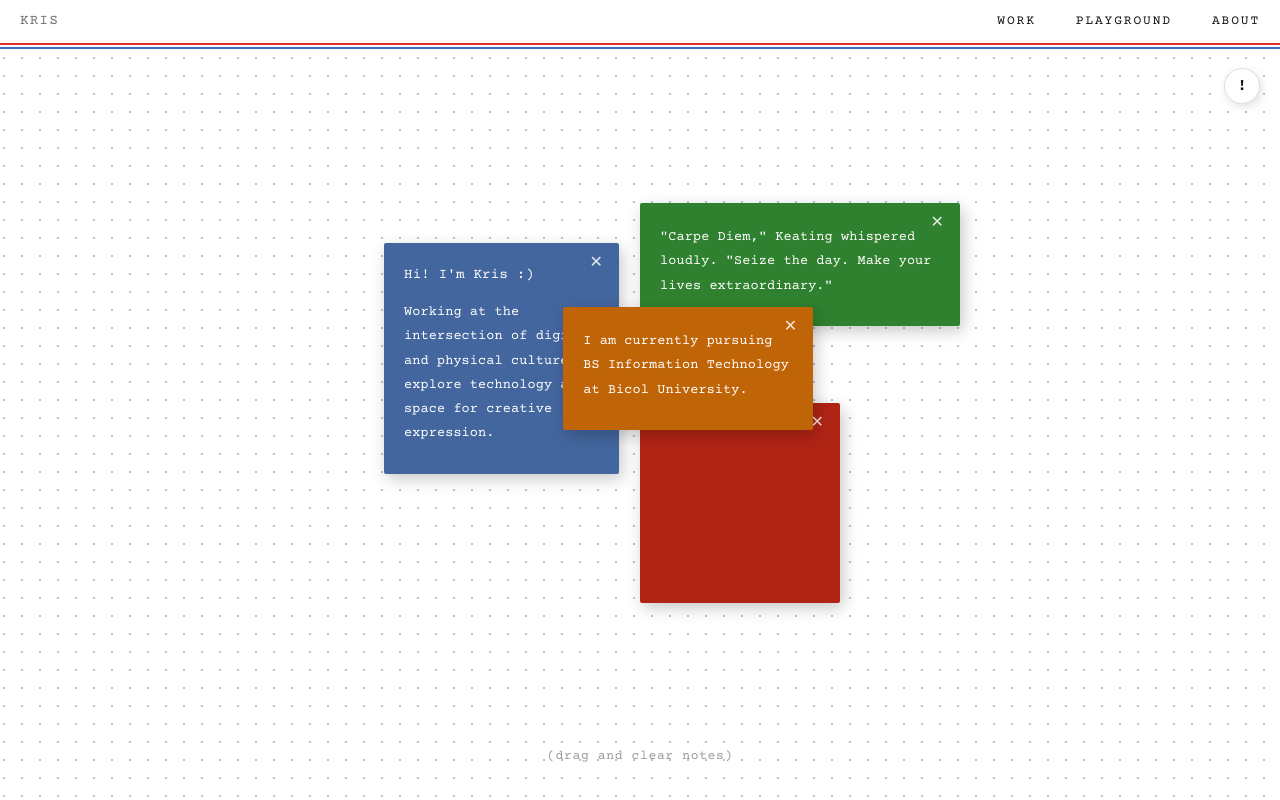
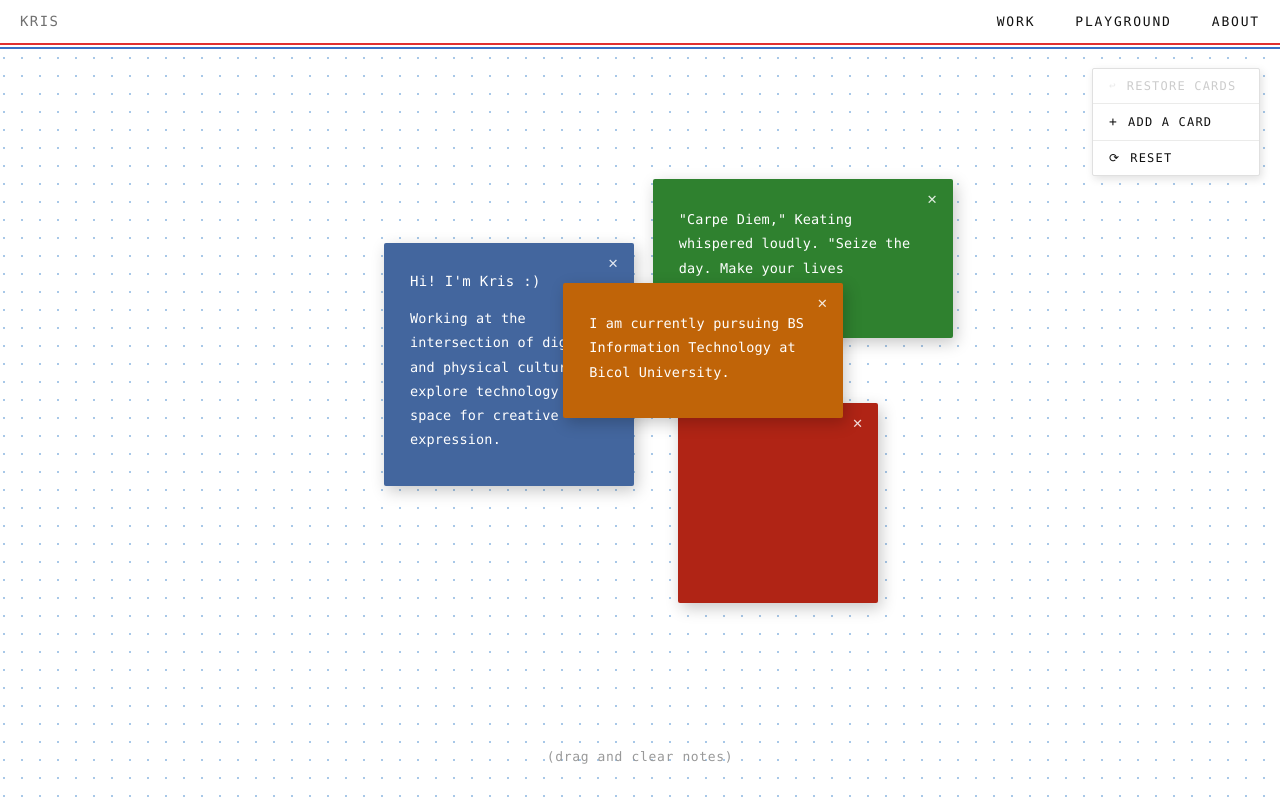
Before and after one commit to aenstudio-co/portfolio, a Next.js app: page / in a window 1280 px wide. Built offline with nearby package versions, Linux system fonts and the light colour scheme.

Commit message:
changed font and note settings button

```diff
--- a/app/page.tsx
+++ b/app/page.tsx
@@ -17,23 +17,23 @@ interface Note {
 }
 
 // ─── Static data ──────────────────────────────────────────────────────────────
-const FONT  = "'Courier Prime', 'Courier New', monospace";
+const FONT  = "Consolas, 'Courier New', monospace";
 const CFONT = "Consolas, 'Courier New', monospace";
 
 const USER_CARD_COLORS = ["#FFA0BB", "#C9E6EF", "#F1DD77", "#F7F6EF"];
 
 const DESKTOP_POSITIONS = [
-  { id: "intro",     xPct: 30, yPct: 25, color: "#43669e", width: 235, zIndex: 4 },
-  { id: "quote",     xPct: 50, yPct: 20, color: "#2f812f", width: 320, zIndex: 6 },
-  { id: "education", xPct: 44, yPct: 33, color: "#c06408", width: 250, zIndex: 8 },
-  { id: "red",       xPct: 50, yPct: 45, color: "#b02415", width: 200, zIndex: 5 },
+  { id: "intro",     xPct: 30, yPct: 25, color: "#43669e", width: 250, zIndex: 7 },
+  { id: "quote",     xPct: 51, yPct: 17, color: "#2f812f", width: 300, zIndex: 6 },
+  { id: "education", xPct: 44, yPct: 30, color: "#c06408", width: 280, zIndex: 8 },
+  { id: "red",       xPct: 53, yPct: 45, color: "#b02415", width: 200, zIndex: 5 },
 ];
 
 const MOBILE_POSITIONS = [
-  { id: "intro",     xPct: 12, yPct: 28, color: "#43669e", width: 250, zIndex: 4 },
-  { id: "quote",     xPct: 26, yPct: 17, color: "#2f812f", width: 275, zIndex: 6 },
-  { id: "education", xPct: 38, yPct: 48, color: "#c06408", width: 225, zIndex: 8 },
-  { id: "red",       xPct: 20, yPct: 57, color: "#b02415", width: 200, zIndex: 5 },
+  { id: "intro",     xPct: 12, yPct: 17, color: "#43669e", width: 250, zIndex: 7 },
+  { id: "quote",     xPct: 20, yPct: 10, color: "#2f812f", width: 300, zIndex: 6 },
+  { id: "education", xPct: 45, yPct: 37, color: "#c06408", width: 200, zIndex: 8 },
+  { id: "red",       xPct: 10, yPct: 47, color: "#b02415", width: 225, zIndex: 5 },
 ];
 
 const PROJECTS: {
@@ -93,10 +93,10 @@ const bodyStyle: React.CSSProperties = {
 // ─── Helpers ──────────────────────────────────────────────────────────────────
 function cardSizeFromText(t: string) {
   const l = t.length;
-  if (l <= 30) return { width: 160, minHeight: 160 };
-  if (l <= 60) return { width: 190, minHeight: 190 };
-  if (l <= 80) return { width: 210, minHeight: 210 };
-  return { width: 230, minHeight: 230 };
+  if (l <= 30) return { width: 200, minHeight: 200 };
+  if (l <= 60) return { width: 230, minHeight: 230 };
+  if (l <= 80) return { width: 260, minHeight: 260 };
+  return { width: 280, minHeight: 280 };
 }
 
 function randomSpawnPosition(isMobile: boolean) {
@@ -270,7 +270,7 @@ function DraggableNote({
         minHeight: note.minHeight ?? (note.id === "red" ? 200 : undefined),
         backgroundColor: note.color,
         borderRadius: 2,
-        padding: "22px 20px 28px",
+        padding: "28px 26px 34px",
         cursor: "grab",
         userSelect: "none",
         boxShadow: "3px 5px 16px rgba(0,0,0,0.22)",
@@ -565,14 +565,15 @@ function ProjectsSection({
   );
 }
 
-// ─── ExploreButton ────────────────────────────────────────────────────────────
-function ExploreButton({
-  deletedCount, onRestoreCards, onAddCard, onRestart,
+// ─── NoteControls ─────────────────────────────────────────────────────────────
+function NoteControls({
+  deletedCount, onRestoreCards, onAddCard, onRestart, isMobile,
 }: {
   deletedCount: number;
   onRestoreCards: () => void;
   onAddCard: (text: string) => void;
   onRestart: () => void;
+  isMobile: boolean;
 }) {
   const [open,    setOpen]    = useState(false);
   const [addMode, setAddMode] = useState(false);
@@ -587,50 +588,29 @@ function ExploreButton({
     const trimmed = text.trim();
     if (!trimmed) return;
     onAddCard(trimmed);
-    setText(""); setAddMode(false); setOpen(false);
+    setText(""); setAddMode(false); if (isMobile) setOpen(false);
   };
 
   const rowBtn: React.CSSProperties = {
     display: "flex", alignItems: "center", gap: 10,
     width: "100%", padding: "8px 16px",
     background: "none", border: "none", cursor: "pointer",
-    fontFamily: FONT, fontSize: 12,
+    fontFamily: CFONT, fontSize: 12,
     letterSpacing: "0.10em", textTransform: "uppercase",
     color: "#111", textAlign: "left",
+    transition: "background 0.15s",
   };
 
-  return (
-    <div
-      className="explore-btn"
-      style={{ position: "fixed", top: 60, right: 20, zIndex: 600, paddingTop: 8 }}
-      onMouseEnter={() => setOpen(true)}
-      onMouseLeave={() => { setOpen(false); setAddMode(false); }}
-    >
-      <button style={{
-        width: 36, height: 36, borderRadius: "50%",
-        background: open ? "#3B72C8" : "#fff",
-        border: open ? "1px solid #3B72C8" : "1px solid #e0e0e0",
-        boxShadow: "2px 3px 8px rgba(0,0,0,0.12)",
-        fontFamily: FONT, fontSize: 16, fontWeight: 700,
-        color: open ? "#fff" : "#111", cursor: "default",
-        display: "flex", alignItems: "center", justifyContent: "center",
-        transition: "background 0.18s, color 0.18s, border-color 0.18s",
-        position: "relative", zIndex: 602,
-      }} title="Explore">!</button>
-
-      <div style={{
-        position: "absolute", top: 44, right: 0,
-        background: "#fff", border: "1px solid #e0e0e0",
-        borderRadius: 2, padding: "8px 0", minWidth: 168,
-        boxShadow: "2px 3px 10px rgba(0,0,0,0.12)",
-        opacity: open ? 1 : 0,
-        pointerEvents: open ? "auto" : "none",
-        transform: open ? "translateY(0)" : "translateY(-6px)",
-        transition: "opacity 0.16s ease, transform 0.16s ease",
-        zIndex: 601,
-      }}>
+  const menuRows = (
+    <div style={{
+      display: "flex", flexDirection: "column",
+      background: "#fff", border: "1px solid #e0e0e0",
+      borderRadius: 2, boxShadow: "2px 3px 8px rgba(0,0,0,0.12)",
+      overflow: "hidden", minWidth: 168,
+    }}>
+        {/* Restore */}
         <button
-          onClick={() => { if (!deletedCount) return; setOpen(false); onRestoreCards(); }}
+          onClick={() => { if (!deletedCount) return; onRestoreCards(); }}
           style={{ ...rowBtn, cursor: deletedCount > 0 ? "pointer" : "default", color: deletedCount > 0 ? "#111" : "#ccc" }}
           onMouseEnter={e => { if (deletedCount > 0) (e.currentTarget as HTMLElement).style.background = "#f3f3f1"; }}
           onMouseLeave={e => { (e.currentTarget as HTMLElement).style.background = "transparent"; }}
@@ -646,7 +626,10 @@ function ExploreButton({
             }}>{deletedCount}</span>
           )}
         </button>
-        <div style={{ height: 1, background: "#ebebea", margin: "4px 0" }} />
+
+        <div style={{ height: 1, background: "#ebebea" }} />
+
+        {/* Add a Card */}
         {!addMode ? (
           <button
             onClick={() => setAddMode(true)}
@@ -670,23 +653,23 @@ function ExploreButton({
               rows={3}
               style={{
                 width: "100%", resize: "none",
-                fontFamily: FONT, fontSize: 12, color: "#111",
+                fontFamily: CFONT, fontSize: 12, color: "#111",
                 border: "1px solid #ddd", borderRadius: 2,
                 padding: "6px 8px", outline: "none", lineHeight: 1.6,
               }}
             />
             <div style={{ display: "flex", alignItems: "center", justifyContent: "space-between", marginTop: 6 }}>
-              <span style={{ fontFamily: FONT, fontSize: 10, color: "#aaa" }}>{text.length}/100</span>
+              <span style={{ fontFamily: CFONT, fontSize: 10, color: "#aaa" }}>{text.length}/100</span>
               <div style={{ display: "flex", gap: 6 }}>
                 <button
                   onClick={() => { setAddMode(false); setText(""); }}
-                  style={{ fontFamily: FONT, fontSize: 11, color: "#999", background: "none", border: "none", cursor: "pointer", textTransform: "uppercase" }}
+                  style={{ fontFamily: CFONT, fontSize: 11, color: "#999", background: "none", border: "none", cursor: "pointer", textTransform: "uppercase" }}
                 >Cancel</button>
                 <button
                   onClick={handleAdd}
                   disabled={!text.trim()}
                   style={{
-                    fontFamily: FONT, fontSize: 11,
+                    fontFamily: CFONT, fontSize: 11,
                     background: "#3B72C8", color: "#fff",
                     border: "none", borderRadius: 2, padding: "4px 10px",
                     cursor: text.trim() ? "pointer" : "default",
@@ -698,16 +681,63 @@ function ExploreButton({
             </div>
           </div>
         )}
-        <div style={{ height: 1, background: "#ebebea", margin: "4px 0" }} />
+
+        <div style={{ height: 1, background: "#ebebea" }} />
+
+        {/* Reset */}
         <button
-          onClick={() => { setOpen(false); setAddMode(false); onRestart(); }}
+          onClick={onRestart}
           style={rowBtn}
           onMouseEnter={e => { (e.currentTarget as HTMLElement).style.background = "#f3f3f1"; }}
           onMouseLeave={e => { (e.currentTarget as HTMLElement).style.background = "transparent"; }}
         >
-          <span style={{ fontSize: 12 }}>⟳</span>Restart
+          <span style={{ fontSize: 12 }}>⟳</span>Reset
         </button>
       </div>
+  );
+
+  if (isMobile) {
+    return (
+      <div
+        className="explore-btn"
+        style={{ position: "fixed", top: 60, right: 20, zIndex: 600, paddingTop: 8 }}
+        onMouseEnter={() => setOpen(true)}
+        onMouseLeave={() => { setOpen(false); setAddMode(false); }}
+      >
+        <button
+          onClick={() => setOpen(o => !o)}
+          style={{
+            width: 36, height: 36, borderRadius: "50%",
+            background: open ? "#3B72C8" : "#fff",
+            border: open ? "1px solid #3B72C8" : "1px solid #e0e0e0",
+            boxShadow: "2px 3px 8px rgba(0,0,0,0.12)",
+            fontFamily: CFONT, fontSize: 16, fontWeight: 700,
+            color: open ? "#fff" : "#111", cursor: "pointer",
+            display: "flex", alignItems: "center", justifyContent: "center",
+            transition: "background 0.18s, color 0.18s, border-color 0.18s",
+            position: "relative", zIndex: 602,
+          }}
+        >?</button>
+        <div style={{
+          position: "absolute", top: 44, right: 0,
+          opacity: open ? 1 : 0,
+          pointerEvents: open ? "auto" : "none",
+          transform: open ? "translateY(0)" : "translateY(-6px)",
+          transition: "opacity 0.16s ease, transform 0.16s ease",
+          zIndex: 601,
+        }}>
+          {menuRows}
+        </div>
+      </div>
+    );
+  }
+
+  return (
+    <div
+      className="explore-btn"
+      style={{ position: "fixed", top: 60, right: 20, zIndex: 600, paddingTop: 8 }}
+    >
+      {menuRows}
     </div>
   );
 }
@@ -1016,11 +1046,12 @@ export default function Home() {
         pointerEvents: showProjects ? "none" : "auto",
         transition: "opacity 0.3s ease",
       }}>
-        <ExploreButton
+        <NoteControls
           deletedCount={deletedNotes.length}
           onRestoreCards={restoreCards}
           onAddCard={addCard}
           onRestart={handleRestart}
+          isMobile={isMobile}
         />
       </div>
     </>
```
